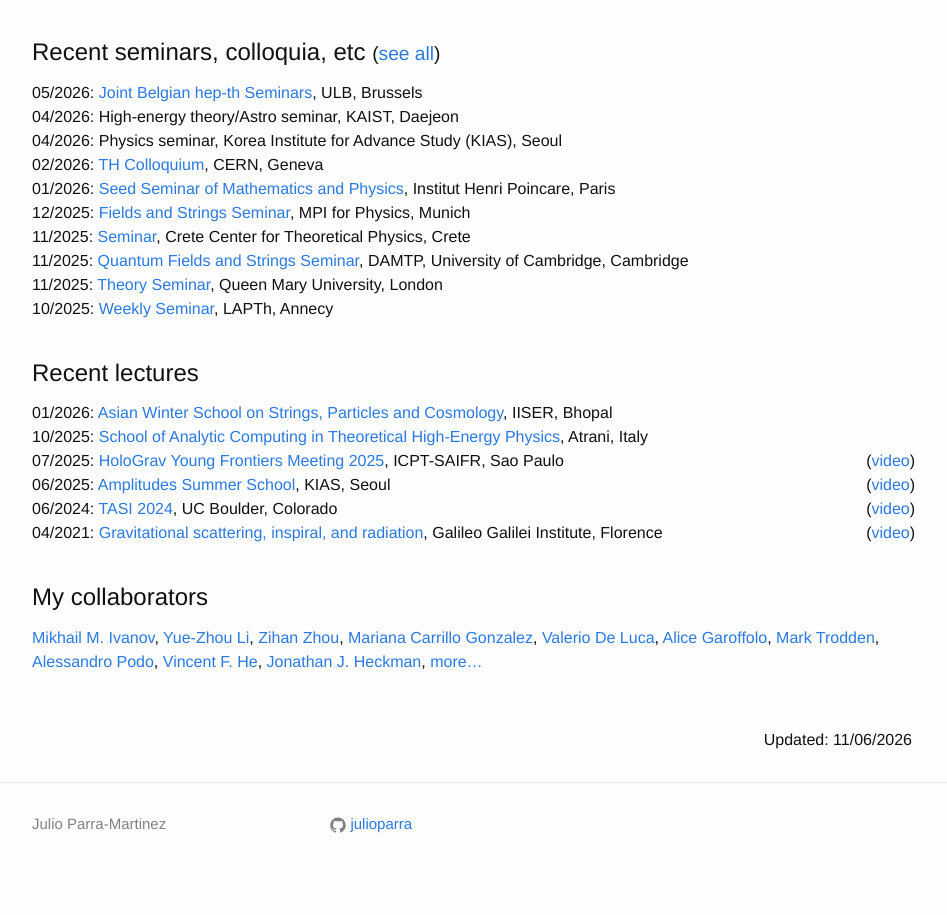
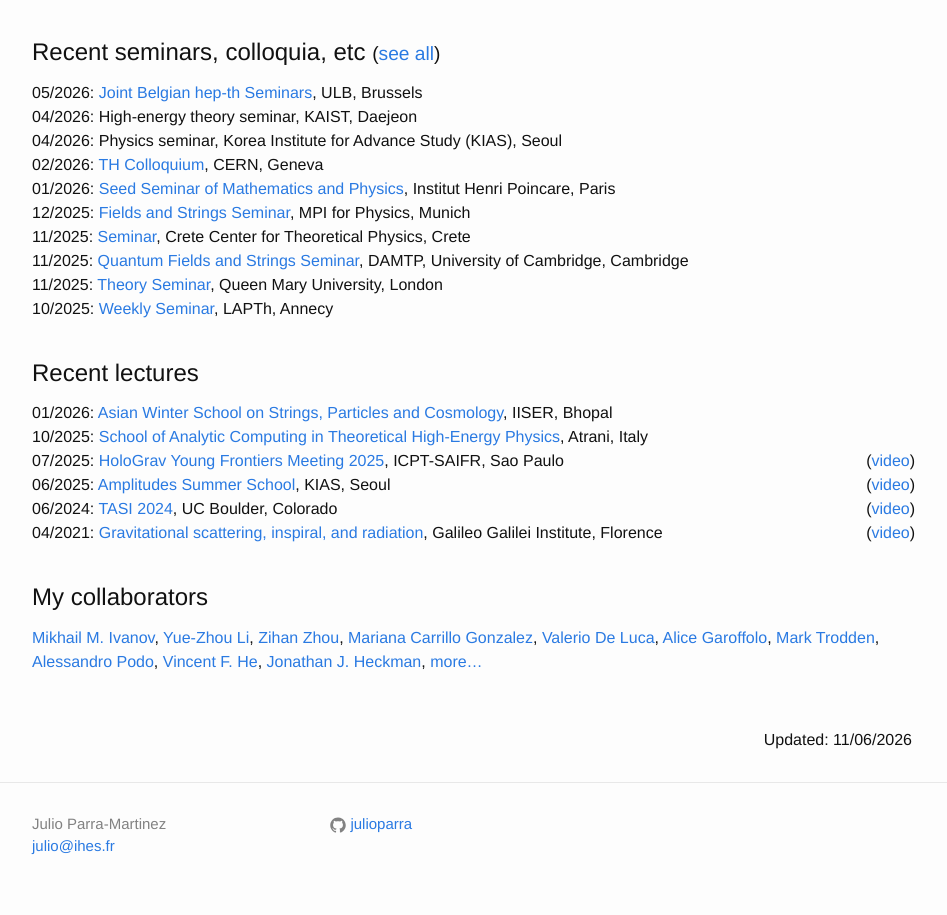
Before and after one commit to julioparra/julioparra.github.io, a Jekyll site: the page built from index.md, in a window 1280 px wide. Shown: the part 1422-2337 px from the top of the page, without its empty margins (168-1115 px from the left). Built offline with Jekyll 4.4.1, drawn with Linux system fonts in a browser that asks for light colours; nearby versions of some CDN libraries.

Commit message:
Fix broken homepage/talks links and footer email
- Remove stray Vim keystrokes from CERN seminar link in talks.yml
- Remove leftover <D-c> from commented block in index.md
- Set site.email so footer mailto resolves instead of being empty
- Update KAIST seminar name

Co-Authored-By: Claude Opus 4.8 (1M context) <noreply@anthropic.com>

```diff
--- a/_config.yml
+++ b/_config.yml
@@ -1,5 +1,6 @@
 # Site settings
 title: Julio Parra-Martinez
+email: julio@ihes.fr
 description: > # this means to ignore newlines until "baseurl:" No description
 port: "4001"
 baseurl: "" # the subpath of your site, e.g. /blog/
--- a/_data/talks.yml
+++ b/_data/talks.yml
@@ -120,7 +120,7 @@
   virtual: no
 
 - date: 2026-04-23
-  name: High-energy theory/Astro seminar
+  name: High-energy theory seminar
   type: seminar
   link:
   institution: KAIST
@@ -540,7 +540,7 @@
 - date: 2025-01-28
   name: String Theory Seminar
   type: seminar
-  link: <D-c><D-c>https://indico.cern.ch/category/104/
+  link: https://indico.cern.ch/category/104/
   institution: CERN
   location: Geneva
   country: CH
--- a/index.md
+++ b/index.md
@@ -17,7 +17,7 @@ Contact: <a href="mailto:julio@ihes.fr"> julio (at) ihes.fr</a> <br>
 <!--
 
 <a href="/contact/index.html">Contact </a>
-<D-c>-->
+-->
 </div>
 <div class="col-5 col-sm-5 col-md-3">
 <img src="/images/IHES-logo-3-filets.png" class="float-sm-center float-md-right" style="width:100%">
```
